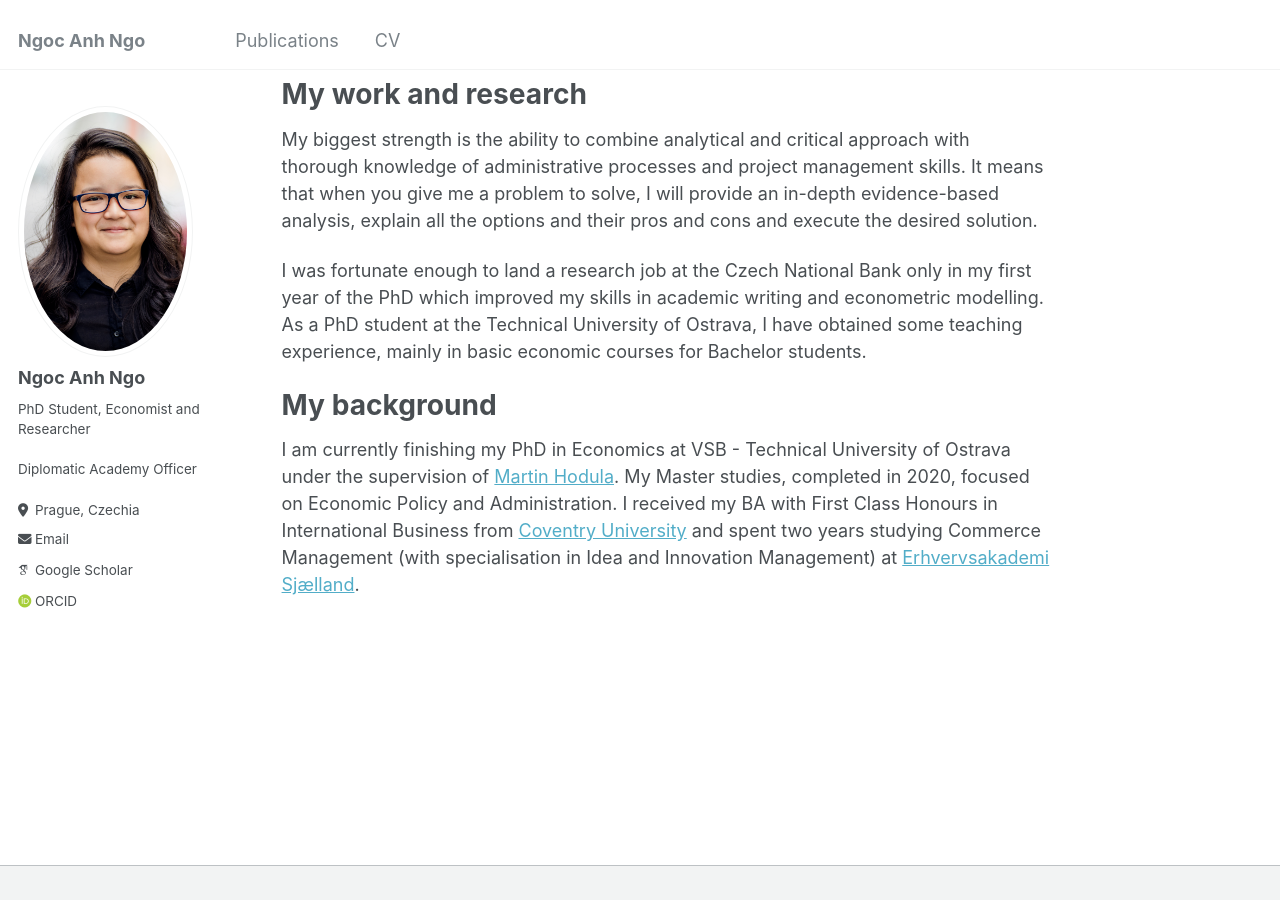
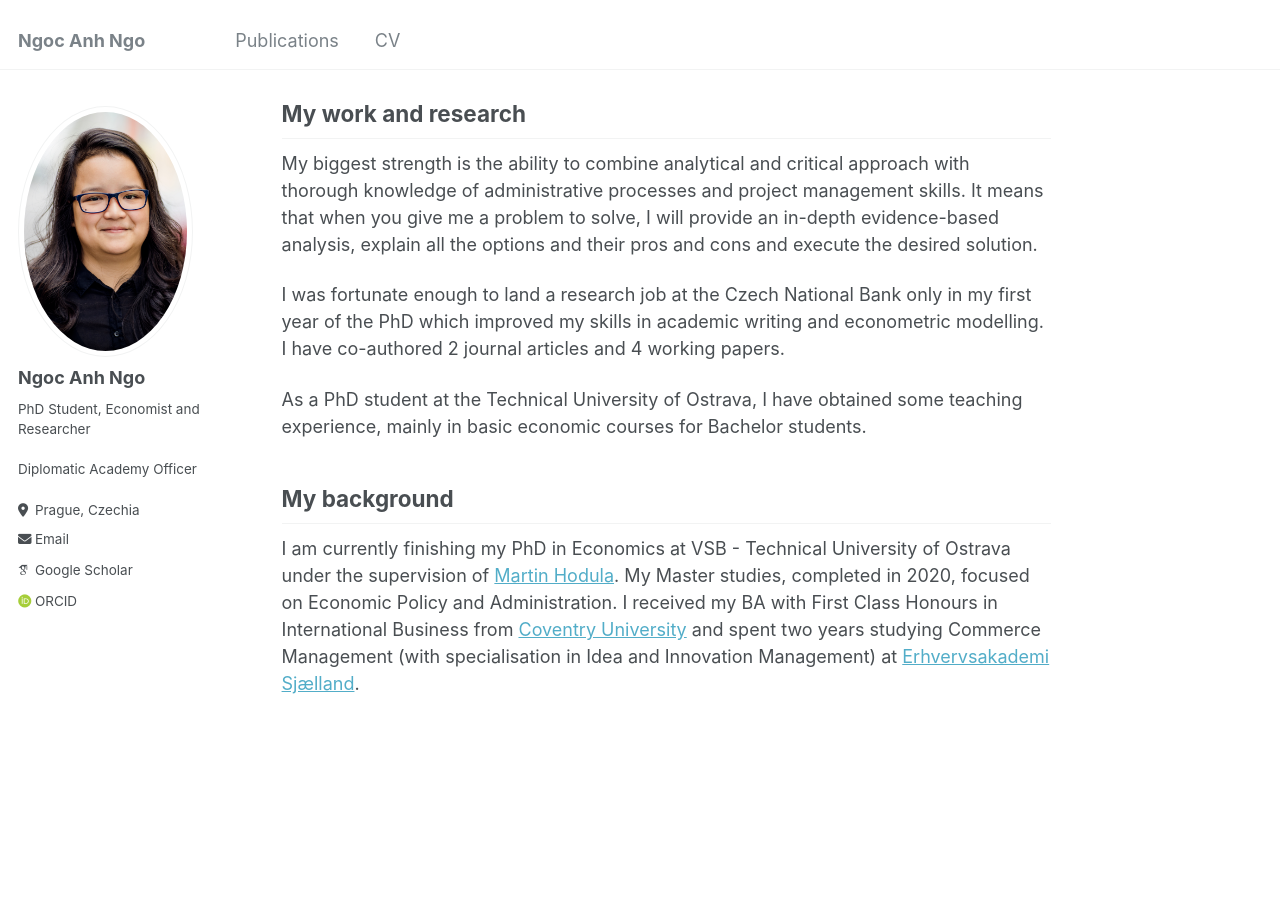
Before and after one commit to ngongocanh/ngongocanh.github.io, a Jekyll site: the page built from _pages/about.md, in a window 1280 px wide and 900 px high, scrolled down 333 px. Built offline with Jekyll 4.4.1, drawn with Linux system fonts in a browser that asks for light colours; some web fonts are replaced.

Commit message:
Update about.md

```diff
--- a/_pages/about.md
+++ b/_pages/about.md
@@ -11,12 +11,12 @@ I am a fifth-year PhD Student at the [Department of Economics](https://www.ekf.v
 
 I work at the [Diplomatic Academy of Ministry of Foreign Affairs](https://www.damzv.cz). In my daily work, I oversee economic and operational processes in a newly established educational organisation. I am also responsible for strategic planning and communication with stakeholders, including the Scientific Advisory Board.
 
-My work and research
-======
+## My work and research
 My biggest strength is the ability to combine analytical and critical approach with thorough knowledge of administrative processes and project management skills. It means that when you give me a problem to solve, I will provide an in-depth evidence-based analysis, explain all the options and their pros and cons and execute the desired solution.
 
-I was fortunate enough to land a research job at the Czech National Bank only in my first year of the PhD which improved my skills in academic writing and econometric modelling. As a PhD student at the Technical University of Ostrava, I have obtained some teaching experience, mainly in basic economic courses for Bachelor students.
+I was fortunate enough to land a research job at the Czech National Bank only in my first year of the PhD which improved my skills in academic writing and econometric modelling. I have co-authored 2 journal articles and 4 working papers.
 
-My background
-======
+As a PhD student at the Technical University of Ostrava, I have obtained some teaching experience, mainly in basic economic courses for Bachelor students.
+
+## My background
 I am currently finishing my PhD in Economics at VSB - Technical University of Ostrava under the supervision of [Martin Hodula](https://www.cnb.cz/en/economic-research/research-economists/Martin-Hodula/). My Master studies, completed in 2020, focused on Economic Policy and Administration. I received my BA with First Class Honours in International Business from [Coventry University](https://www.coventry.ac.uk) and spent two years studying Commerce Management (with specialisation in Idea and Innovation Management) at [Erhvervsakademi Sjælland](https://www.zealand.dk/).
```
